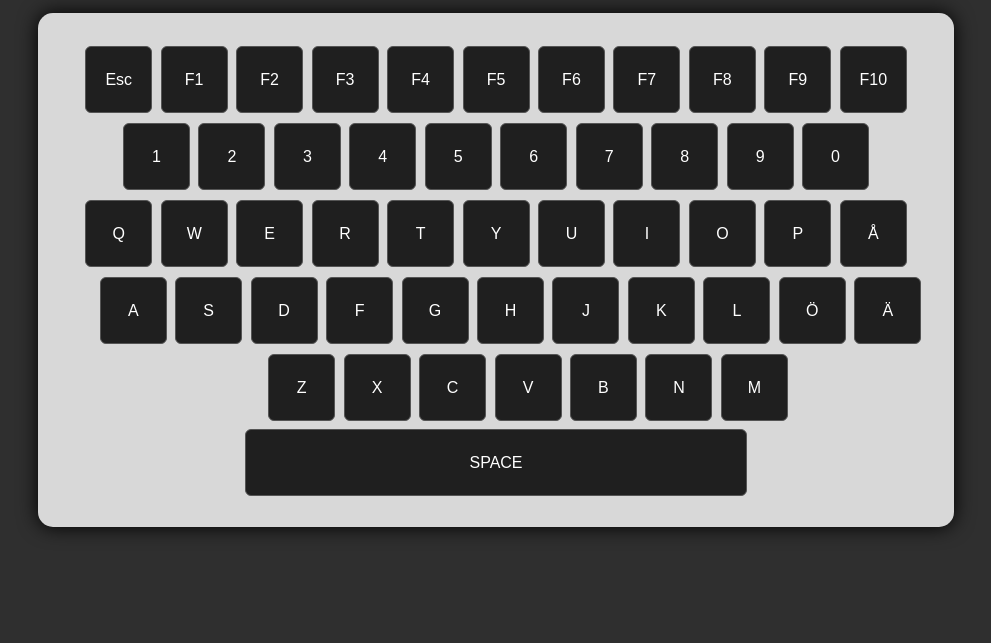
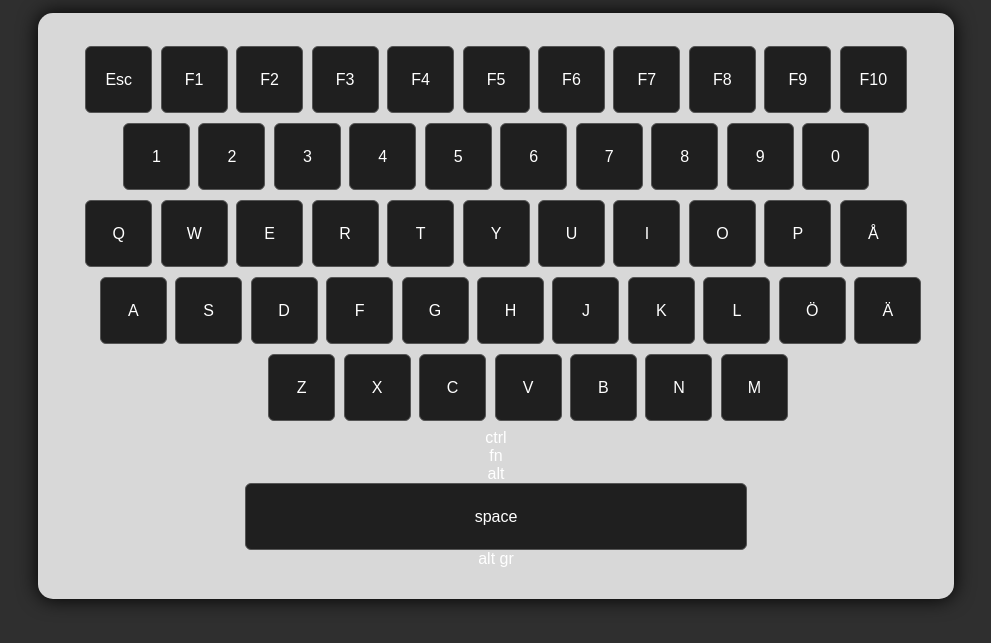
Before and after one commit to Vision7990/azka_ashraf_examensuppgift, a plain HTML site: page index.html in a window 1280 px wide. Shown: the part 101-744 px from the top of the page, without its empty margins (144-1135 px from the left). Drawn offline with Linux system fonts and the light colour scheme.

Commit message:
Update index.html

```diff
--- a/index.html
+++ b/index.html
@@ -79,7 +79,11 @@
         </div>
 
         <div class="rad">
-            <div class="space" id="space">SPACE</div>
+            <div class="ctrl" id="ctrl">ctrl</div>
+            <div class="fn" id="fn">fn</div>
+            <div class="alt" id="alt">alt</div>
+            <div class="space" id="space">space</div>
+            <div class="alt gr" id=" alt gr">alt gr</div>
         </div>
     </div>
 
```
